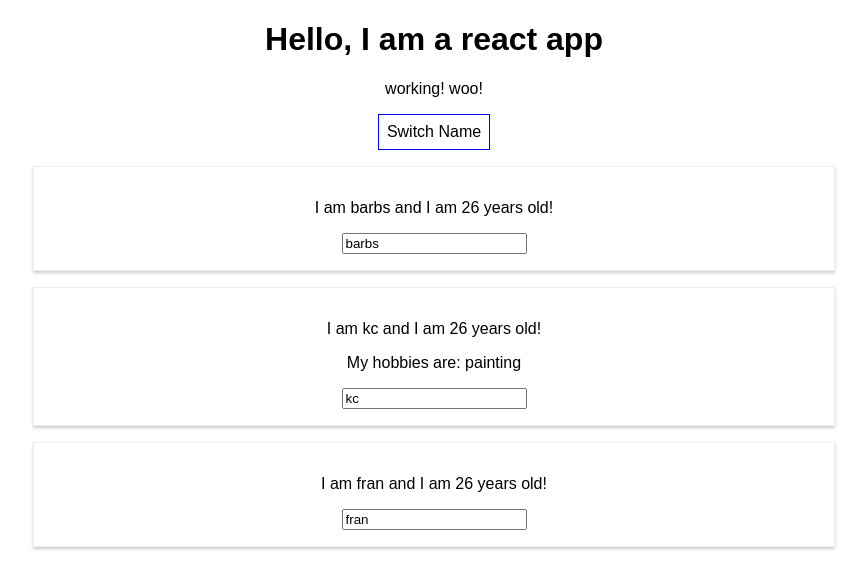
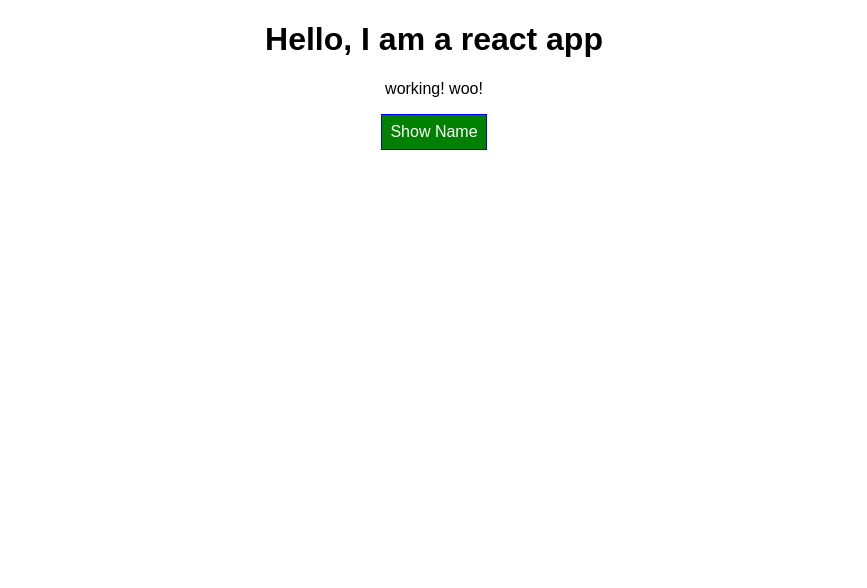
Before and after one commit to barbarabontempo/react-complete-guide, a React (Create React App) app: page / in a window 1280 px wide. Shown: the top 588 px of the page, without its empty margins (206-1073 px from the left). Built offline with nearby package versions, Linux system fonts and the light colour scheme.

Commit message:
learned styled components

```diff
--- a/package.json
+++ b/package.json
@@ -3,9 +3,11 @@
   "version": "0.1.0",
   "private": true,
   "dependencies": {
+    "radium": "^0.26.1",
     "react": "^17.0.1",
     "react-dom": "^17.0.1",
-    "react-scripts": "1.1.5"
+    "react-scripts": "1.1.5",
+    "styled-components": "^5.2.1"
   },
   "scripts": {
     "start": "react-scripts start",
--- a/src/App.css
+++ b/src/App.css
@@ -1,3 +1,12 @@
 .App {
   text-align: center;
 }
+
+
+.red{
+  color: red
+}
+
+.bold{
+  font-weight: bold;
+}
--- a/src/App.js
+++ b/src/App.js
@@ -1,6 +1,22 @@
 import React, { Component } from "react";
 import "./App.css";
+import Radium from "radium";
+import styled from 'styled-components'
 import Person from "./Person/Person"; //can omit the .js because its added automatically by the build workflow
+
+const StyledButton = styled.button`
+  background-color: ${props => props.alt ? 'red' : 'green'};
+  color: white;
+  font: inherit;
+  border: 1px solid blue;
+  padding: 8px;
+  cursor: pointer;
+
+  &:hover {
+    background-color: ${props => props.alt ? 'salmon' : 'lightgreen'};
+    color: black;
+  }
+`;
 
 class App extends Component {
   //state is managed from inside of a component
@@ -11,76 +27,134 @@ class App extends Component {
       {
         name: "barbs",
         age: "26",
+        id: 1,
       },
       {
         name: "kc",
         age: "26",
+        id: 2,
       },
       {
         name: "fran",
         age: "26",
+        id: 3,
       },
     ],
+    showPerson: false,
     //state is a special property, it can be changed
     //if it changes, it will lead React to re-render our DOM, to update the DOM
   };
 
-  //this class has a render method
-  //we need this method, because react will call this method to render something on the screen
-  //it has to return or render some HTML code to the DOM
+  //update an item in an array one attribute instead of replacing the whole object:
 
-  switchNameHandler = () => {
-    //console.log("was clicked")
+  // nameChangedHandler = (evt, id) => {
+  //   // use map to return a new array so we aren't mutating state
+  //   const updatedPersons = this.state.persons.map(p => {
+  //     // in the array, look for the object we want to update
+  //     if (p.id === id){ // if we find the object
+  //       const updatedPerson = {...p} // make a copy of it
+  //       updatedPerson.name = evt.target.value // update whatever attribute that has changed
+  //       return updatedPerson // return the updated copy
+  //     } else { // for all other objects in the array
+  //       return p // return the original object
+  //     }
+  //   })
+  //   this.setState({ // set state with our updated array
+  //     persons: updatedPersons
+  //   });
+  // };
 
-    //DONT DO THIS: this.state.persons[0].name = "BARBI"
-    //use special method from react that allows us to update state
-    //takes obj as argument
+  nameChangedHandler = (evt, id) => {
+    const personIndex = this.state.persons.findIndex((p) => {
+      return p.id === id;
+    });
+
+    const person = {
+      ...this.state.persons[personIndex],
+    };
+
+    person.name = evt.target.value;
+    const persons = [...this.state.persons];
+    persons[personIndex] = person;
+
     this.setState({
-      persons: [
-        {
-          name: "BARBI",
-          age: "26",
-        },
-        {
-          name: "kc",
-          age: "26",
-        },
-        {
-          name: "fran",
-          age: "36",
-        },
-      ]
-    })
-  }
+      persons: persons,
+    });
+  };
 
+  togglePersonHandler = () => {
+    this.setState((prevState) => ({
+      showPerson: !prevState.showPerson,
+    }));
+  };
 
-  nameChangedHandler = (e) => {
-    this.setState({
-      persons: [
-        {
-          name: "BARBI",
-          age: "26",
-        },
-        {
-          name: e.target.value,
-          age: "26",
-        },
-        {
-          name: "fran",
-          age: "36",
-        },
-      ]
-    })
-  }
+  // deletePersonHandler = (personIndex) => {
+  //    //this is mutating state directly, dont use this
+  //   // const persons = this.state.persons
+  //   const persons = [...this.state.persons]
+  //   persons.splice(personIndex, 1)
+  //   this.setState({persons: persons})
+  // }
+
+  deletePersonHandler = (id) => {
+    //this is mutating state directly, dont use this
+    // const persons = this.state.persons
+    const updatedPersons = this.state.persons.filter(
+      (person) => person.id !== id
+    );
+    this.setState({ persons: updatedPersons });
+  };
+
+  // another way to delete:
+  // removeComment = commentId => {
+  //   // filter to return a new array with the comment we don't want removed
+  //   const updatedComments = this.state.comments.filter(comment => comment.id !== commentId)
+
+  //   this.setState({
+  //     comments: updatedComments
+  //   })
+  // }
 
   render() {
     // styling inline
-    const style = {
-      backgroundColor: 'white',
-      font: 'inherit',
-      border: '1px solid blue',
-      padding: '8px',
-      cursor: 'pointer'
+    // const style = {
+    //   backgroundColor: "green",
+    //   font: "inherit",
+    //   border: "1px solid blue",
+    //   padding: "8px",
+    //   cursor: "pointer",
+    //   ":hover": {
+    //     backgroundColor: "lightgreen",
+    //     color: "black",
+    //   },
+    // };
+
+    let persons = null;
+    if (this.state.showPerson) {
+      persons = (
+        <div>
+          {this.state.persons.map((person, index) => {
+            return (
+              <Person
+                changed={(evt) => this.nameChangedHandler(evt, person.id)}
+                key={person.id}
+                deletePersonHandler={() => this.deletePersonHandler(person.id)}
+                name={person.name}
+                age={person.age}
+              />
+            );
+          })}
+        </div>
+      );
+
+    }
+
+    let classes = [];
+    if (this.state.persons.length <= 2) {
+      classes.push("red");
+    }
+    if (this.state.persons.length <= 1) {
+      classes.push("bold");
     }
     return (
       //the code in here, is JSX (JS looking a bit different)
@@ -89,28 +163,12 @@ class App extends Component {
       //code that we can use to write HTML
       <div className="App">
         <h1> Hello, I am a react app</h1>
-        <p>working! woo!</p>
+        <p className={classes}> working! woo!</p>
         {/* inline styling for the button */}
-        <button
-        style={style}
-        onClick={this.switchNameHandler} >Switch Name</button>
-        <Person
-          name={this.state.persons[0].name}
-          age={this.state.persons[0].age}
-        />
-        <Person
-          name={this.state.persons[1].name}
-          age={this.state.persons[1].age}
-          click={this.switchNameHandler}
-          changed={this.nameChangedHandler}
-        >
-          {" "}
-          My hobbies are: painting{" "}
-        </Person>
-        <Person
-          name={this.state.persons[2].name}
-          age={this.state.persons[2].age}
-        />
+        <StyledButton  alt={this.state.showPerson} onClick={this.togglePersonHandler}>
+          Show Name
+        </StyledButton>
+        {persons}
       </div>
       //best practice is to wrap everything in a root element
       //typically u net everything inside an element you return
@@ -128,4 +186,4 @@ class App extends Component {
   }
 }
 
-export default App;
+export default App; //higher order component
--- a/src/Person/Person.js
+++ b/src/Person/Person.js
@@ -1,5 +1,6 @@
 import React from 'react'
 import './Person.css'
+import styled from 'styled-components'
 //in its simplest form a component is just a function that returns some JSX/HTML
 //we are using ES6, we will create function using const keyword and arrow function
 
@@ -9,16 +10,29 @@ import './Person.css'
 //A child component can never send a prop back to the parent component.
 //This help in maintaining the unidirectional data flow and are generally used to render the dynamically generated data
 
+const StyledDiv = styled.div`
+    width: 60%;
+    margin: 16px auto;
+    border: 1px solid #eee;
+    box-shadow: 0 2px 3px #ccc;
+    padding: 16px;
+    text-align: center;
+
+    @media (min-width: 450px){
+        width: 450px;
+    }
+`
+
 const Person = (props) => {
 
     return (
-        <div className="Person">
-            <p onClick={props.click}> I am {props.name} and I am {props.age} years old!</p>
+        <StyledDiv>
+            <p onClick={props.deletePersonHandler}> I am {props.name} and I am {props.age} years old!</p>
             <p>{props.children}</p>
             {/* children any element between the opneing and closing tag of our component.  */}
             <input type="text" onChange={props.changed} value={props.name}/>
             {/* onChange fired whenever the value iin the input changes */}
-        </div>
+        </StyledDiv>
     )
     //if you have dynamic content in JSX, which we want to run as JS code and not as text, we need to wrap it in single curly brackets {}
     //we can execute short simple expressions
```
Also changed, not shown: 1 other file (tests, documents, lock files or other folders).
